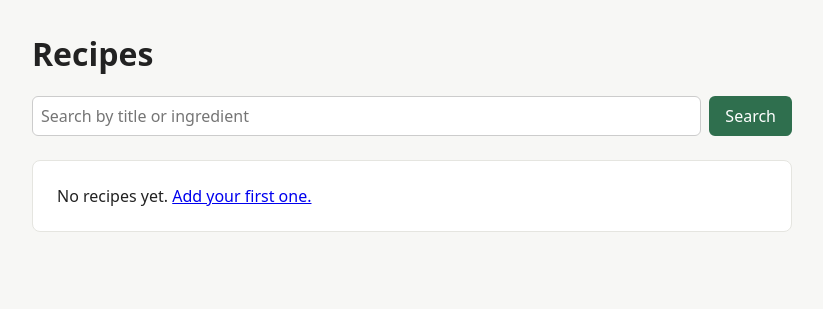
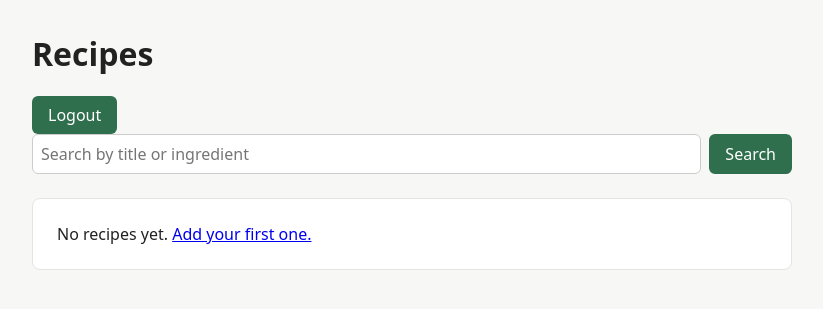
Before and after one commit to fmahtab/recipe-app, a Laravel app: page /recipes in a window 1280 px wide. Shown: the part 55-364 px from the top of the page, without its empty margins (228-1051 px from the left). Run offline with Laravel 12, Linux system fonts and the light colour scheme; a user stored in the database is signed in; data comes from the database, SQL or seed files in the repository; data that the repository does not hold is empty; style sheets or scripts are compiled from the project's sources.

Commit message:
Adding user logout

```diff
--- a/resources/views/recipes/index.blade.php
+++ b/resources/views/recipes/index.blade.php
@@ -5,6 +5,12 @@
 @section('content')
 
     <h1>Recipes</h1>
+    @auth
+        <form method="POST" action="{{route('logout')}}">
+            @csrf
+            <button type="submit">Logout</button>
+        </form>
+    @endauth
 
     <form method="GET" action="{{ route('recipes.index') }}" style="display:flex; gap:0.5rem; margin-bottom:1.5rem;">
         <input type="text" name="q" value="{{ $search }}" placeholder="Search by title or ingredient">
--- a/routes/web.php
+++ b/routes/web.php
@@ -24,3 +24,5 @@ Route::post('/register', [RegisteredUserController::class, 'store'])->name('regi
 
 Route::get('/login', [LoginController::class, 'create'])->name('login');
 Route::post('/login', [LoginController::class, 'login'])->name('login.store');
+
+Route::post('/logout', [LoginController::class, 'logout'])->name('logout')->middleware('auth');
```
Also changed, not shown: app/Http/Controllers/LoginController.php (+8 -0 lines).
